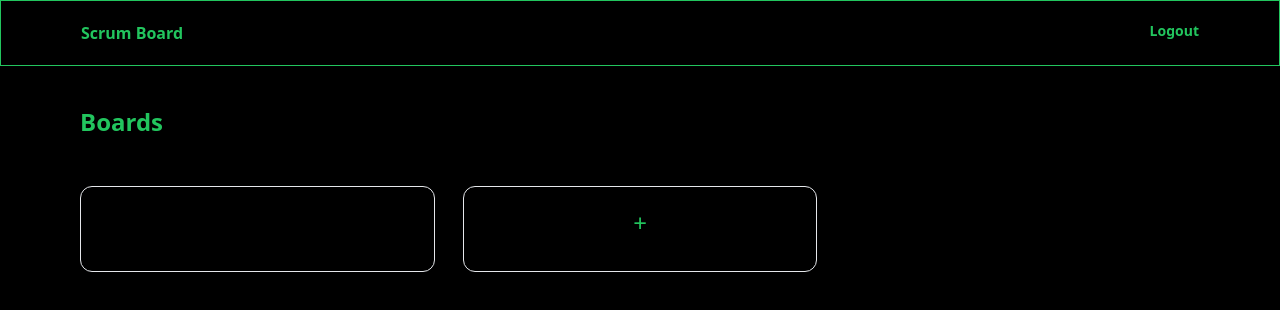
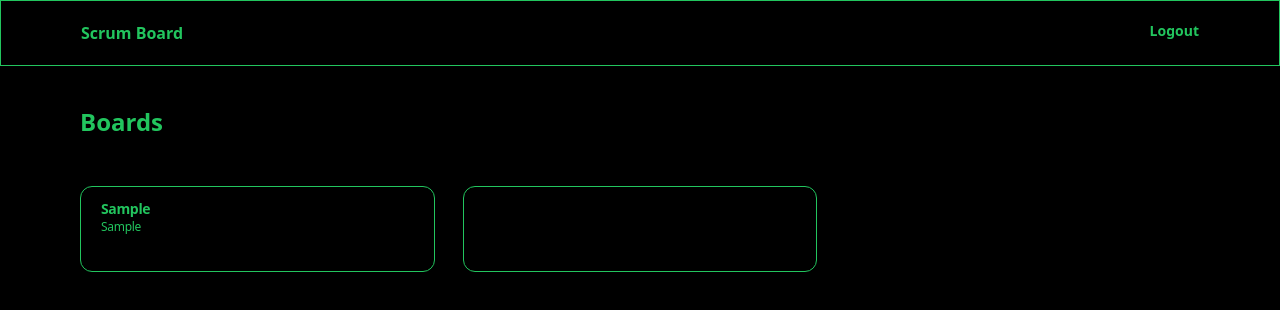
Before and after one commit to cheskapg/loginValidationJS, a Next.js app: page /boards in a window 1280 px wide. Both pictures are taken after typing "Sample", "Sample" into the empty fields and a click on the button "Add". Shown: the top 310 px of the page. Built offline with nearby package versions, Linux system fonts and the light colour scheme.

Commit message:
EXERCISE 3-4-5 Final

```diff
--- a/src/pages/boards.js
+++ b/src/pages/boards.js
@@ -1,5 +1,5 @@
 
-import { useState } from "react";
+import { useState , useEffect} from "react";
 import { useRouter } from 'next/router';
 export default function todo() {
   const [todos, setTodos] = useState([]);
@@ -8,6 +8,14 @@ export default function todo() {
     description: ""
 
   });
+
+  // useEffect(() => {
+  //   setTodos((currentList) => [
+
+  //     { title: "plus", description: "" }, ...currentList
+  //   ]);
+  // }, []);
+
 
   const router = useRouter();
   function loginSwitch(){
@@ -51,6 +59,13 @@ export default function todo() {
 
   function switchDone() {
     setTodoTab(false);
+    if (todos.length > 0 && todos[todos.length - 1].title === "plus") {
+      todos.pop();
+    }
+    setTodos((currentList) => [
+      ...currentList,
+      { title: "plus", description: "" },
+    ]);
   }
   function switchTodo() {
     setTodoTab(true);
@@ -63,8 +78,9 @@ export default function todo() {
           <div className="flex justify-start grid text-green-500 text-md px-5 py-5 font-semibold ">
             Scrum Board
           </div>
-          <div onClick={loginSwitch} className="flex justify-end grid text-sm text-green-500 px-5 py-5 font-semibold ">
-            Logout
+          <div onClick={loginSwitch} className="flex  justify-end grid text-sm text-green-500 px-5 py-5 font-semibold ">
+            <p className="cursor-pointer">Logout
+              </p>
           </div>
         </div>
       </div>
@@ -114,7 +130,8 @@ export default function todo() {
                         class="block p-2.5 w-full text-xs rounded-lg border text- border-green-500 bg-black placeholder:font-normal text-green-500 placeholder:text-green-300 placeholder:text-sm   border: none
                         background-color:transparent
                         resize:none
-                        focus:border-bg-black focus:borderfocus:ring-0  focus:border-black focus:ring-0"
+                        focus:border-bg-black focus:borderfocus:ring-0  focus:border-black focus:ring-0
+                        resize-none"
                         placeholder="Enter a Description"
                         name="description"
                         value={todo.description}
@@ -124,7 +141,7 @@ export default function todo() {
                     <div class="grid grid-cols-2 flex items-center mb-5">
                       <button
                         onClick={switchDone}
-                        className="mt-3 mx-4 shadow bg-black-500 hover:bg-black focus:shadow-outline  text-green-500 focus:outline-none
+                        className="mt-3 mx-4 shadow bg-black-500 hover:bg-green-500 hover:text-black focus:shadow-outline  text-green-500 focus:outline-none
                           py-1 px-10 rounded"
                         type="button"
                       >
@@ -133,7 +150,7 @@ export default function todo() {
 
                       <button
                         onClick={addTodo}
-                        className="mt-3 mx-4 shadow bg-black hover:bg-green-500 hover:text-black focus:shadow-outline  text-green-500 focus:outline-none
+                        className="mt-3 mx-4 shadow bg-green-500 hover:bg-black hover:text-green-500 focus:shadow-outline  text-black focus:outline-none
                           py-1 px-10 rounded"
                         type="button"
                       >
@@ -158,7 +175,7 @@ export default function todo() {
 
                           {(todo.title==="plus") ? (
                             <li className="text-sm pt-2 flex">
-                              <div class="flex w-full px-5 py-5 flex justify-center border border-grey rounded-xl shadow  text-green-500"
+                              <div class="flex w-full px-5 py-5 flex justify-center border border-green-500 rounded-xl shadow  dark:text-green-500"
                               onClick={switchTodo}>
                                 <div id="plus" className=" mb-3 text-bold text-2xl">+</div>
 
@@ -166,9 +183,9 @@ export default function todo() {
                             </li>
                           ) : (
                             <li className="text-sm pt-2 flex" key={index}>
-                             <div class="flex w-full px-5 py-3 border border-grey rounded-xl shadow ">
+                             <div class="flex w-full px-5 py-3 border  text-green-500 border-green-500 rounded-xl shadow ">
                               <div className="grid grid-cols-1 mb-3">
-                                <h5 class=" font-semibold tracking-tight text-md dark:text-black">
+                                <h5 class=" font-semibold text-green-500  tracking-tight text-md">
                                   {todo.title}
                                 </h5>
 
--- a/src/pages/index.js
+++ b/src/pages/index.js
@@ -19,7 +19,7 @@ function App({ list }) {
             </div>
             <div className="mt-10">
               <h3 className=" text-center mb-5 font-bold text-3xl hover:text-white text-green-500" onClick={loginswitch}>
-                Enter
+                ENTER
               </h3>
             </div>
 
--- a/src/pages/login.js
+++ b/src/pages/login.js
@@ -33,6 +33,7 @@ function App({ list }) {
       }
     )
   }
+
   function signupSwitch(){
     router.push('/signup');
   }
@@ -66,48 +67,30 @@ function App({ list }) {
       boardSwitch();
 
     }
-    // else if (
-    //     login["User"] != user &&
-    //     login["Password"] == pass &&
-    //     login["Password"] !== "" &&
-    //     login["User"] !== ""
-    //   ) {
-    //     setstatus(" ERROR");
-    //     setPassErr(false);
-    //     setUserErr(false);
-    //   } else if (
-    //     login["User"] === user &&
-    //     login["Password"] !== pass &&
-    //     login["Password"] !== "" &&
-    //     login["User"] !== ""
-    //   ) {
-    //     setstatus(" ERROR");
-    //     setPassErr(false);
-    //     setUserErr(false);
-    //   } else if (
-    //     login["User"] !== user &&
-    //     login["Password"] !== pass &&
-    //     login["Password"] !== "" &&
-    //     login["User"] !== ""
-    //   ) {
-    //     setstatus(" ERROR");
-    //     setPassErr(false);
-    //     setUserErr(false);
-    //   }
+    else if (
+        login["Password"] !== "" &&
+        login["User"] !== ""
+      ) {
+        setstatus(" ERROR");
+        setPassErr(false);
+        setUserErr(false);
+      }
 
-    //   if (login["Password"] === "") {
-    //     setPassErr(true);
-    //   }
-    //   if (login["User"] === "") {
-    //     setUserErr(true);
-    //   }
+      if (login["Password"] === "") {
+        setPassErr(true);
+      }
+      if (login["User"] === "") {
+        setUserErr(true);
+      }
   }
 
   function getUser(event) {
     setLogin({ ...login, User: event.target.value });
+    setstatus("");
   }
   function getPass(event) {
     setLogin({ ...login, Password: event.target.value });
+    setstatus("");
   }
   return (
     <section className="bg-black h-screen ">
```
